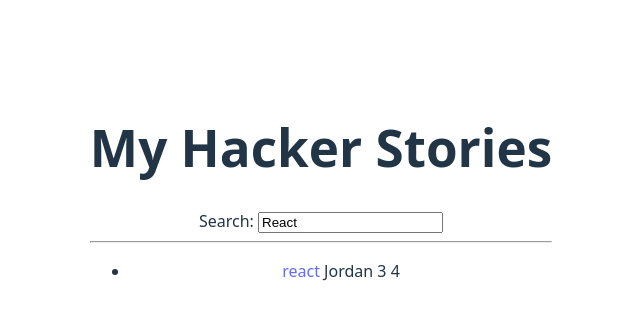
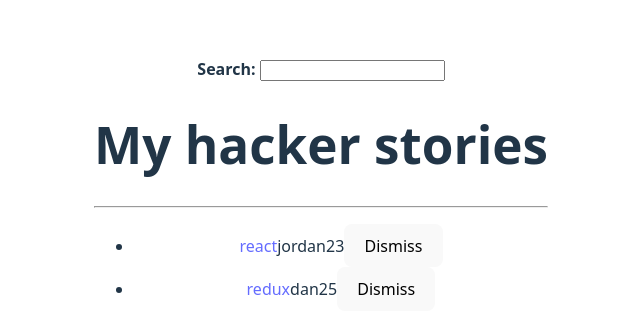
Before and after one commit to rayen-jendoubi-g2/hacker-stories, a React (Vite) app: page / in a window 1280 px wide. Shown: the part 208-542 px from the top of the page, without its empty margins (319-959 px from the left). Built offline with nearby package versions, Linux system fonts and the light colour scheme.

Commit message:
Week 8: React inline handler

```diff
--- a/src/App.jsx
+++ b/src/App.jsx
@@ -1,33 +1,40 @@
 import React, { useState } from 'react'
+import reactLogo from './assets/react.svg'
+import viteLogo from '/vite.svg'
 import './App.css'
 
-const App = () => {
-  console.log('App rendered');
-
-  const stories = [
+const initialStories = [
   {
     title: "react",
     url: "https://react.js.org/",
-      author: "Jordan",
-      num_comments: 3,
-      points: 4,
+    author: "jordan",
+    num_comments: 2,
+    points: 3,
     objectID: 0,
   },
   {
-      title: "Redux",
+    title: "redux",
     url: "https://redux.js.org/",
-      author: "Dan",
+    author: "dan",
     num_comments: 2,
     points: 5,
     objectID: 1,
   },
 ];
 
-  const [searchTerm, setSearchTerm] = useState(localStorage.getItem('search') || 'React');
+function App() {
+  const [searchTerm, setSearchTerm] = useState('');
+  const [stories, setStories] = useState(initialStories);
 
-  const handleSearch = (event) => {
+  const handleRemoveStory = (item) => {
+    const newStories = stories.filter(
+      (story) => item.objectID !== story.objectID
+    );
+    setStories(newStories);
+  };
+
+  const handleChange = (event) => {
     setSearchTerm(event.target.value);
-    localStorage.setItem('search', event.target.value);
   };
 
   const searchedStories = stories.filter((story) =>
@@ -36,58 +43,91 @@ const App = () => {
 
   return (
     <div>
+      <InputWithLabel
+        id="search"
+        value={searchTerm}
+        onInputChange={handleChange}
+      >
+        <strong>Search:</strong>
+      </InputWithLabel>
       <Header />
-      <Search search={searchTerm} onSearch={handleSearch} />
       <hr />
-      <List list={searchedStories} />
+      <List list={searchedStories} onRemoveItem={handleRemoveStory} />
+    </div>
+  );
+}
+
+const InputWithLabel = ({
+  id,
+  value,
+  type = 'text',
+  onInputChange,
+  children,
+}) => (
+  <>
+    <label htmlFor={id}>{children}</label>
+    &nbsp;
+    <input
+      id={id}
+      type={type}
+      value={value}
+      onChange={onInputChange}
+    />
+  </>
+);
+
+const List = ({ list, onRemoveItem }) => {
+  console.log("list renders");
+  return (
+    <ul>
+      {list.map((item) => (
+        <Item key={item.objectID} item={item} onRemoveItem={onRemoveItem} />
+      ))}
+    </ul>
+  );
+};
+
+const Header = () => {
+  console.log("header renders");
+  return (
+    <div>
+      <h1>My hacker stories</h1>
     </div>
   );
 };
 
-const Search = ({ search, onSearch }) => (
-  <div>
-    <label htmlFor="search"> Search: </label>
-    <input id="search" value={search} type="text" onChange={onSearch} />
-  </div>
-);
-
-const List = ({ list }) => (
-  <ul>
-    {list.map((item) => (
-      <Item key={item.objectID} item={item} />
-    ))}
-  </ul>
-);
-
-const Item = ({ item }) => (
+const Item = ({ item, onRemoveItem }) => {
+  return (
     <li>
       <span>
         <a href={item.url}>{item.title}</a>
       </span>
-    <span> {item.author}</span>
-    <span> {item.num_comments}</span>
-    <span> {item.points}</span>
+      <span>{item.author}</span>
+      <span>{item.num_comments}</span>
+      <span>{item.points}</span>
+      <span>
+        <button type="button" onClick={() => onRemoveItem(item)}>
+          Dismiss
+        </button>
+      </span>
     </li>
   );
+};
+/*
+What makes a component reusable?
+- A reusable component is self-contained, focused on one responsibility,
+  and accepts props to customize behavior or appearance.
+- It avoids hardcoding data so it can be used in different contexts.
 
-const Header = () => <h1>My Hacker Stories</h1>;
+What is component composition?
+- Component composition means building complex UIs by combining smaller,
+  simpler components together.
+- Instead of one large component, you compose multiple pieces to form the whole.
 
+Why do we pass handlers down the component tree?
+- Handlers (like onClick, onChange) are passed down so child components
+  can communicate user actions back to the parent.
+- This keeps state and logic in the parent (single source of truth)
+  while children remain focused on presentation.
+*/
 export default App;
-/*
-What is a controlled component?
-- A controlled component is an input element (like <input>, <textarea>, <select>)
-  whose value is fully managed by React state.
-  The displayed value always comes from state, and changes are handled through event handlers.
-
-What is a side effect in React?
-- A side effect is any operation that affects something outside the component’s scope
-  (e.g., fetching data, updating localStorage, subscribing/unsubscribing, logging).
-  It’s code that runs in addition to rendering UI.
-
-Why do we use useEffect instead of calling code directly?
-- useEffect ensures side effects run at the right time in the component lifecycle
-  (after render, when dependencies change, or on unmount).
-- Calling code directly inside the component body would run on every render,
-  which can cause bugs or performance issues.
-  useEffect gives us control over when and how often side effects execute.
-*/
```
Lines whose indentation alone changed are shown as unchanged.
